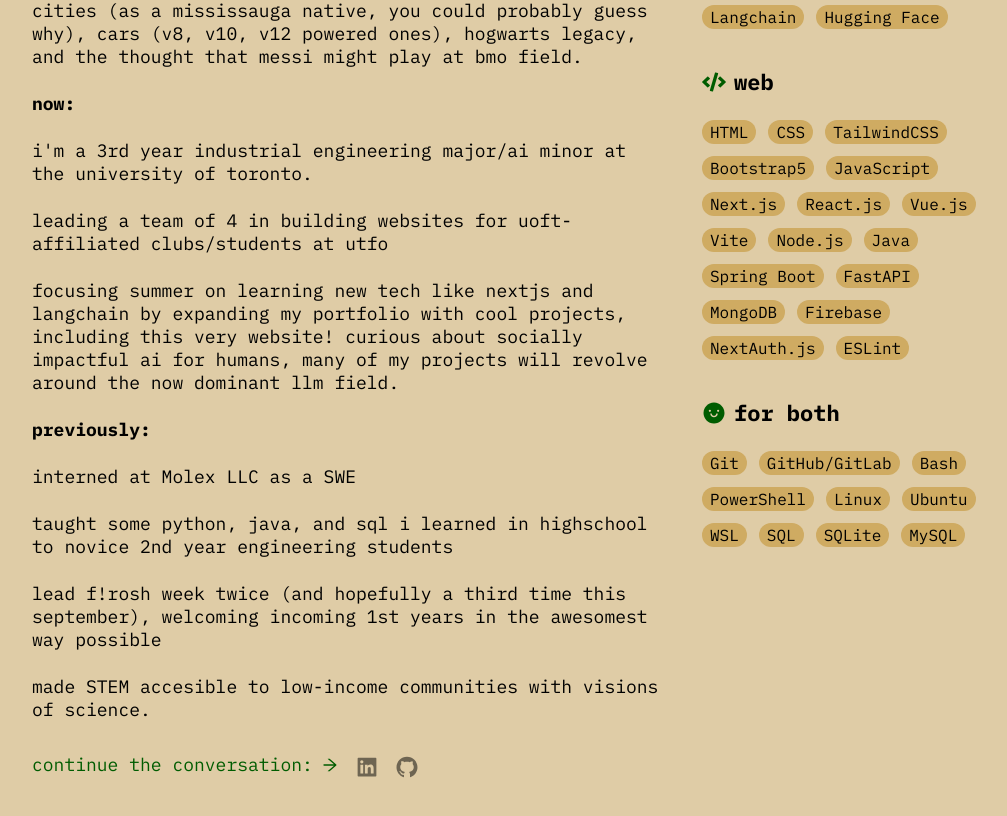
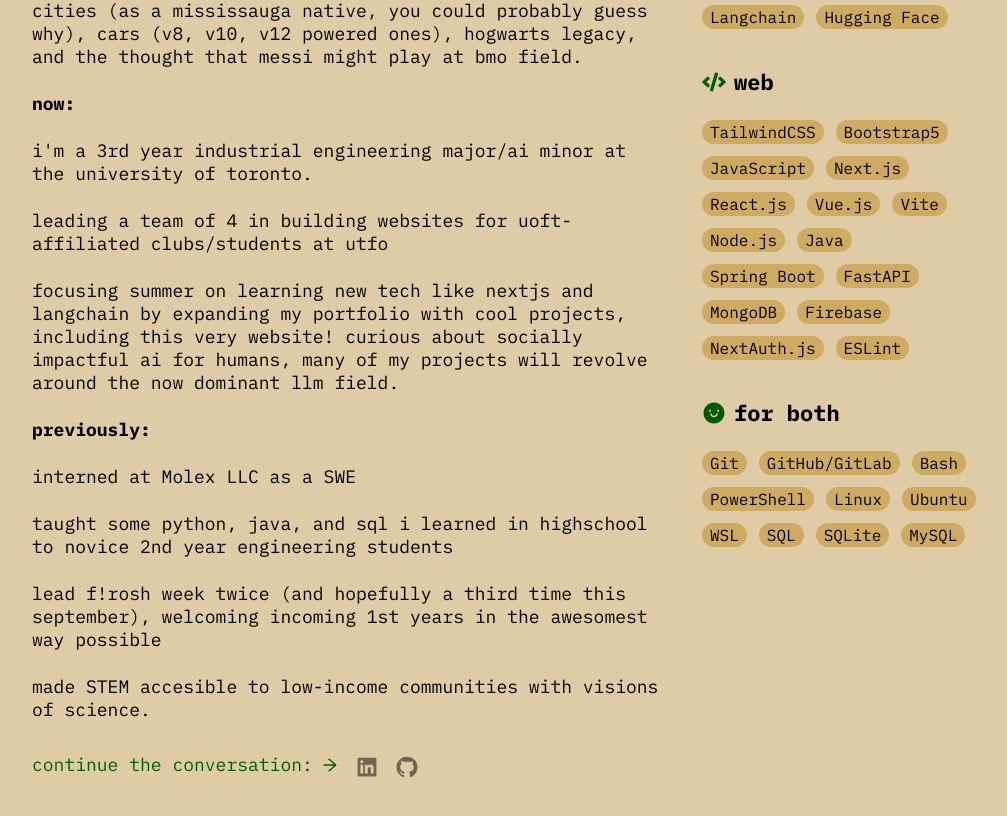
Before and after one commit to osman-sultan/osmansultan, a Next.js app: page / in a window 1280 px wide. Shown: the part 1374-2190 px from the top of the page, without its empty margins (159-1166 px from the left). Built offline with nearby package versions, Linux system fonts and the light colour scheme.

Commit message:
get rid of html/css in skills

```diff
--- a/components/home/about/Stats.tsx
+++ b/components/home/about/Stats.tsx
@@ -35,8 +35,6 @@
             <span>web</span>
           </h4>
           <div className={styles.statGrid}>
-            <span className="chip">HTML</span>
-            <span className="chip">CSS</span>
             <span className="chip">TailwindCSS</span>
             <span className="chip">Bootstrap5</span>
             <span className="chip">JavaScript</span>
```
